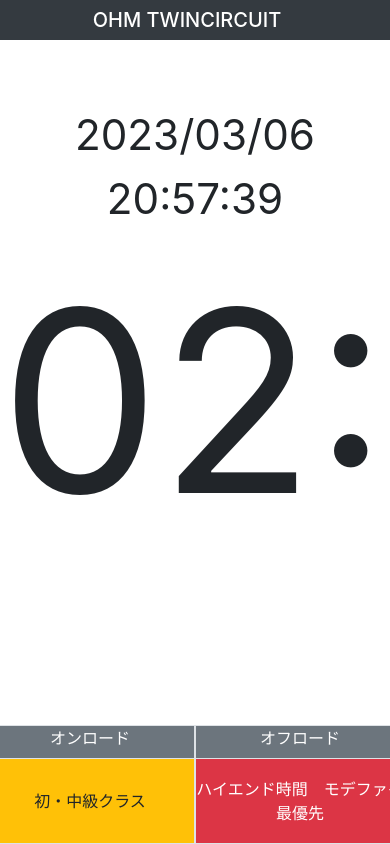
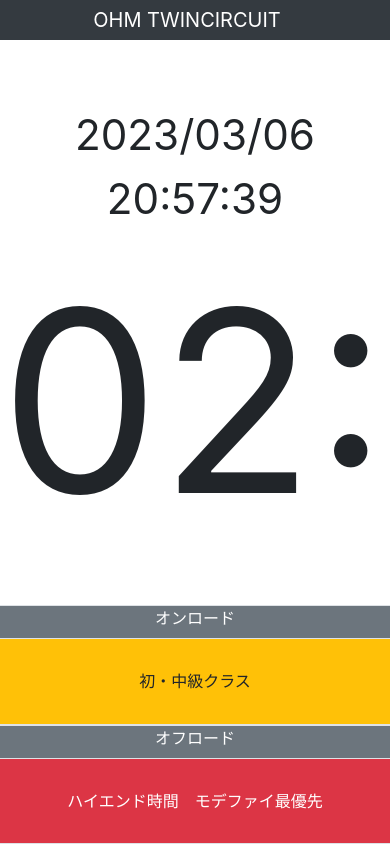
Before and after one commit to can-can-dev/ohm, a Vue app: page / in a window 390 px wide. Shown: the top 844 px of the page. Built offline with nearby package versions, Linux system fonts and the light colour scheme.

Commit message:
title, footer修正

```diff
--- a/index.html
+++ b/index.html
@@ -4,7 +4,7 @@
     <meta charset="UTF-8" />
     <link rel="icon" type="image/svg+xml" href="/vite.svg" />
     <meta name="viewport" content="width=device-width, initial-scale=1.0" />
-    <title>Vite + Vue</title>
+    <title>OHM TWINCIRCUIT</title>
   </head>
   <body>
     <div id="app"></div>
--- a/src/App.vue
+++ b/src/App.vue
@@ -3,7 +3,7 @@
 <template>
   <header>
     <nav class="navbar-dark bg-dark">
-      <a class="navbar-brand" href="#">OHM TWINCIRCUIT</a>
+      <span class="navbar-brand">OHM TWINCIRCUIT</span>
     </nav>
   </header>
 
--- a/src/components/NowStatusFooter.vue
+++ b/src/components/NowStatusFooter.vue
@@ -2,7 +2,7 @@
   <div class="fixed-bottom">
     <div class="row">
 
-      <div class="col p-0 border ">
+      <div class="col-12 col-sm-6 p-0 border ">
         <div class="bg-secondary border-bottom">
           <label class="text-white">オンロード</label>
         </div>
@@ -11,7 +11,7 @@
         </div>
       </div>
 
-      <div class="col p-0 border">
+      <div class="col-12 col-sm-6 p-0 border">
         <div class="bg-secondary border-bottom">
           <label class="text-white">オフロード</label>
         </div>
```
Also changed, not shown: 1 other file (tests, documents, lock files or other folders).
